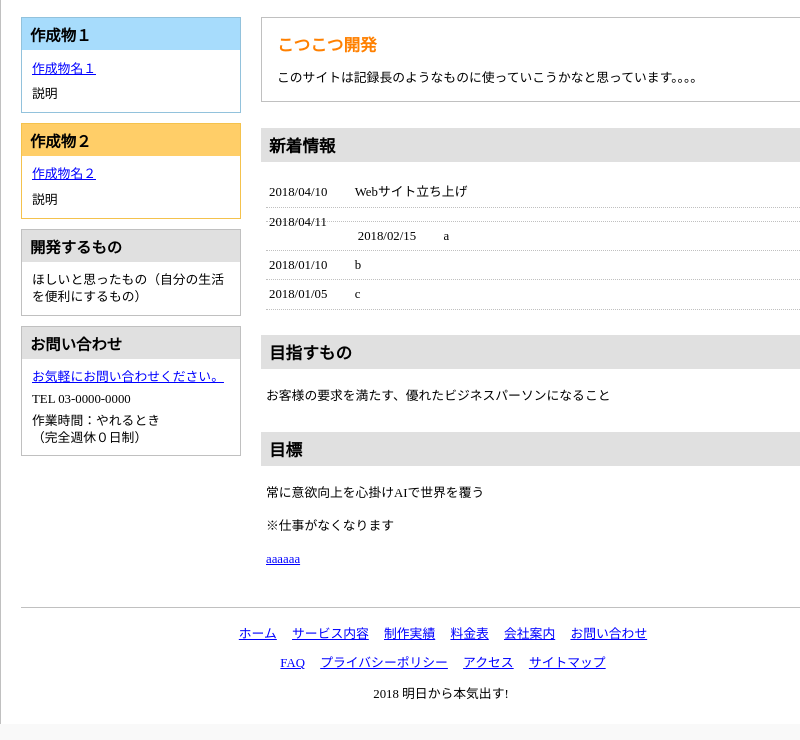
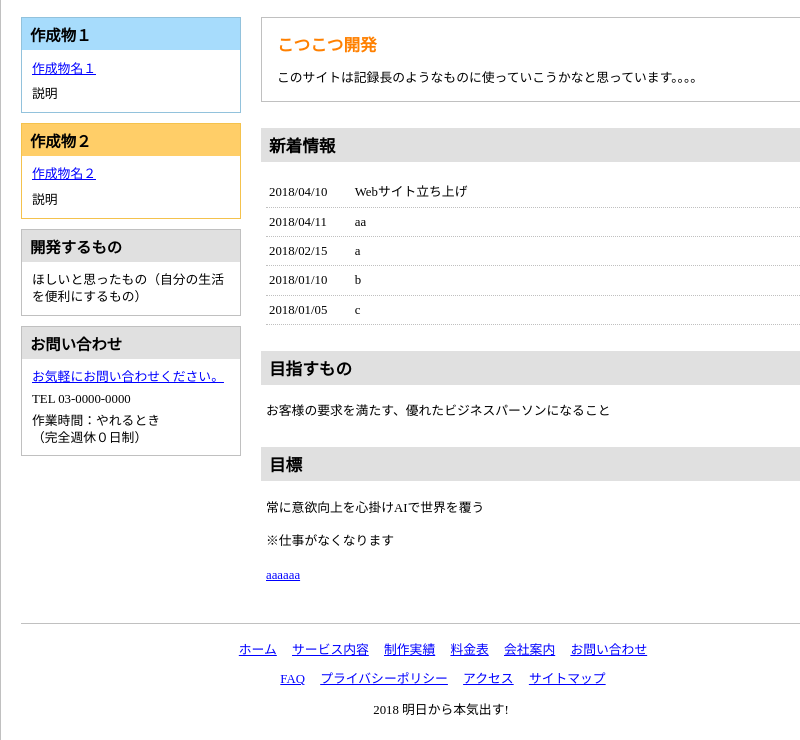
Before and after one commit to shigafua/git_practice, an Electron app: page index.html in a window 800 px wide. Shown: the part 153-893 px from the top of the page. Drawn offline with Linux system fonts and the light colour scheme.

Commit message:
内容変更

```diff
--- a/index.html
+++ b/index.html
@@ -108,7 +108,7 @@
                             <dd>Webサイト立ち上げ</dd>
 
                             <dt>2018/04/11</dt>
-                            <dd></dd>
+                            <dd>aa</dd>
 
                             <dt>2018/02/15</dt>
                             <dd>a</dd>
```
